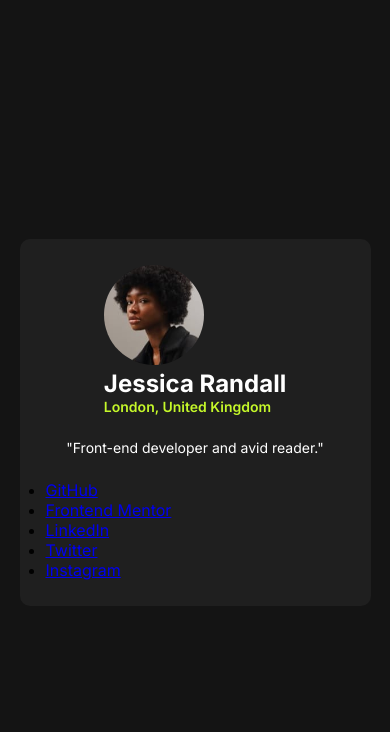
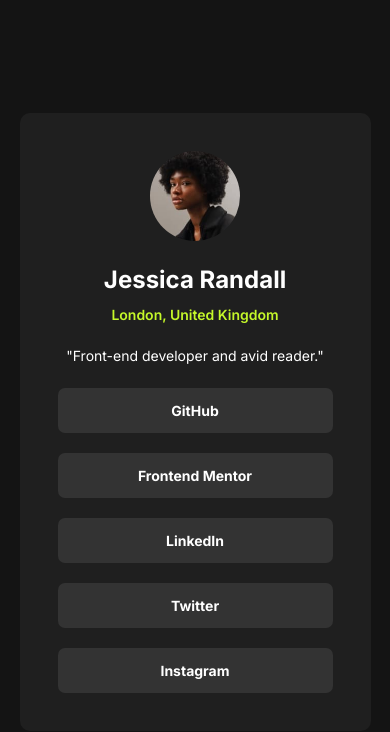
Before and after one commit to Drey-1/Social-links-profile, a plain HTML site: page index.html in a window 390 px wide. Drawn offline with Linux system fonts and the light colour scheme.

Commit message:
Refactor CSS for fidelity to the original design and better responsiveness

```diff
--- a/style.css
+++ b/style.css
@@ -1,9 +1,54 @@
-@import url('https://fonts.googleapis.com/css2?family=Inter:ital,opsz,wght@0,14..32,100..900;1,14..32,100..900&display=swap');
+@font-face {
+    font-display: swap;
+    font-family: "Inter";
+    font-style: normal;
+    font-weight: 400;
+    src: url(assets/fonts/inter-v20-latin-regular.woff2) format("woff2");
+}
 
-* {
+@font-face {
+    font-display: swap;
+    font-family: "Inter";
+    font-style: normal;
+    font-weight: 600;
+    src: url(assets/fonts/inter-v20-latin-600.woff2) format("woff2");
+}
+
+@font-face {
+    font-display: swap;
+    font-family: "Inter";
+    font-style: normal;
+    font-weight: 700;
+    src: url(assets/fonts/inter-v20-latin-700.woff2) format("woff2");
+}
+
+/* RESET */
+*, *::before, *::after {
     padding: 0;
     margin: 0;
     box-sizing: border-box;
+}
+
+img, picture, video {
+  display: block;
+  max-width: 100%;
+  height: auto;
+}
+
+input, button, textarea, select {
+  font: inherit;
+  color: inherit;
+  background: none;
+  border-color: transparent;
+}
+
+a {
+  text-decoration: none;
+  color: inherit;
+}
+
+ul, ol {
+  list-style-type: none;
 }
 
 :root {
@@ -31,32 +76,32 @@ body {
     flex-direction: column;
     width: 382px;
     max-width: 90%;
-    padding: 26px;
+    padding: 38px;
+    gap: 24px;
     align-items: center;
     border-radius: 10px;
     background-color: var(--grey-800);
 }
 
-.card > *:not(:last-child) {
-    margin-bottom: 24px;
-}
-
 .card__photo {
-    width: 100px;
-    height: 100px;
+    width: 5.6rem;
+    aspect-ratio: 1 / 1;
+    margin-bottom: 12px;
     border-radius: 50px;
     transition: transform 0.3s ease, outline 0.4s ;
 }
 
 .card__photo:hover {
-  transform: scale(1.2);
+  transform: scale(1.05);
   outline: 3px solid var(--grey-700);
 }
 
-.card__personal-infos {
+.card__header {
     display: flex;
     flex-direction: column;
     gap: 12px;
+    justify-content: center;
+    align-items: center;
 }
 
 .card__name {
@@ -75,21 +120,31 @@ body {
     font-size: var(--text-sm);
     font-weight: 400;
     color: var(--white);
+    text-align: center;
 }
 
 .card__navigation {
-    display: flex;
-    flex-direction: column;
     width: 100%;
-    gap: 12px;
 }
 
-.card__btn {
+.card__item {
+    width: 100%;
+}
+
+.card__socials {
+  display: flex;
+  flex-direction: column;
+  gap: 20px;
+}
+
+.card__link {
+    display: inline-block;
+    width: 100%;
     background-color: var(--grey-700);
-    padding: 12px;
+    padding: 14px;
     border: 0;
-    border-radius: 10px;
-    transition: background-color 0.3s ease, outline 0.3s ease ;
+    border-radius: 7px;
+    transition: background-color 0.3s ease, outline 0.3s ease;
     font-size: var(--text-sm);
     font-weight: 700;
     color: var(--white);
@@ -97,8 +152,8 @@ body {
     text-decoration: none;
 }
 
-.card__btn:hover, .card__btn:focus-visible {
-    background-color: var(--white);
+.card__link:hover, .card__link:focus-visible {
+    background-color: var(--green);
     outline: 3px solid var(--grey-700);
     color: var(--grey-800);
 }
```
